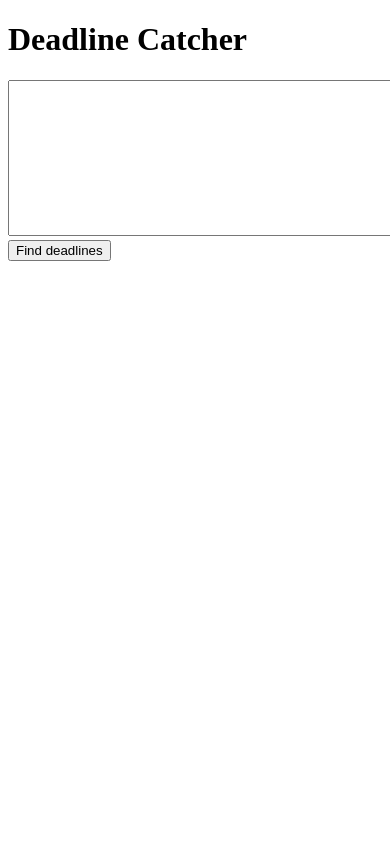
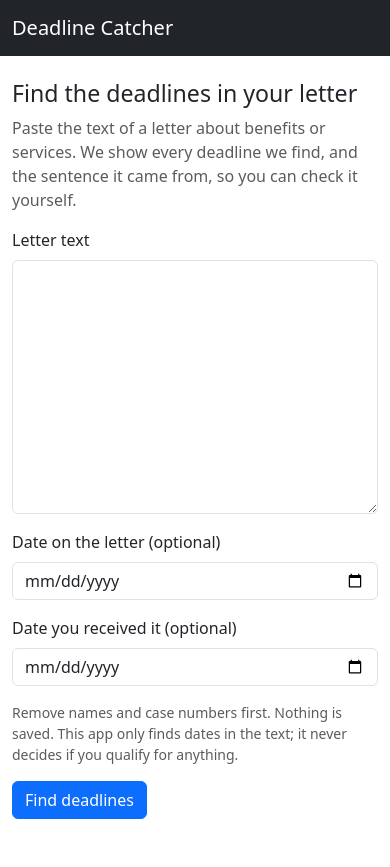
Before and after one commit to mm-tab/DeadlineCatcher, a Flask app: page / in a window 390 px wide; the page is wider, and only the part inside the window is pictured. Before the commit the page ends 261 px from the top of that part, so only its background shows below. Run offline with Flask 3, Linux system fonts and the light colour scheme.

Commit message:
Day 9: web pages and labels

```diff
--- a/app.py
+++ b/app.py
@@ -1,11 +1,64 @@
+from datetime import date
+
 from flask import Flask, render_template, request
+
+from extractor import analyze
 
 app = Flask(__name__)
 
-@app.route("/", methods=["GET", "POST"])
+MAX_LETTER_CHARS = 20000
+
+
+def parse_optional_date(text):
+    """'2026-10-01' -> date(2026, 10, 1). Empty or invalid text -> None."""
+    try:
+        return date.fromisoformat((text or "").strip())
+    except ValueError:
+        return None
+
+
+def split_around(evidence, matched):
+    """Cut the evidence sentence into (before, matched words, after) so the
+    matched words can be highlighted. Ignores upper/lower case."""
+    index = evidence.lower().find(matched.lower())
+    if index == -1:
+        return (evidence, "", "")
+    end = index + len(matched)
+    return (evidence[:index], evidence[index:end], evidence[end:])
+
+
+@app.template_filter("nice_date")
+def nice_date(d):
+    """date(2026, 11, 15) -> 'Sunday, November 15, 2026' (no leading zero on the day)"""
+    return f"{d.strftime('%A, %B')} {d.day}, {d.year}"
+
+
+@app.route("/")
 def home():
-    message = None
-    if request.method == "POST":
-        letter = request.form.get("letter", "")
-        message = f"You pasted {len(letter)} characters."
-    return render_template("index.html", message=message)
+    return render_template("index.html")
+
+
+@app.route("/analyze", methods=["POST"])
+def analyze_letter():
+    letter = request.form.get("letter", "").strip()
+    if not letter:
+        return render_template("index.html", error="Please paste some letter text first."), 400
+    letter = letter[:MAX_LETTER_CHARS]
+
+    notice_date = parse_optional_date(request.form.get("notice_date"))
+    received_date = parse_optional_date(request.form.get("received_date"))
+    findings = analyze(letter, notice_date=notice_date, received_date=received_date)
+
+    rows = []
+    for f in findings:
+        before, match, after = split_around(f.evidence, f.matched)
+        rows.append({"f": f, "before": before, "match": match, "after": after})
+
+    return render_template(
+        "results.html",
+        rows=rows,
+        letter=letter,
+        needs={f.needs for f in findings if f.needs},
+        notice_date=notice_date.isoformat() if notice_date else "",
+        received_date=received_date.isoformat() if received_date else "",
+    )
--- a/extractor.py
+++ b/extractor.py
@@ -278,3 +278,14 @@ def detect_anchor(sentence):
     if NOTICE_WORDS.search(sentence):
         return ("notice", True)
     return ("notice", False)
+
+def pick_label(sentence):
+    """Return "appeal", "pay", "respond" or "deadline". The order of the checks matters."""
+    s = sentence.lower()
+    if "appeal" in s or "hearing" in s:
+        return "appeal"
+    if re.search(r"\bpay(ment|ments)?\b", s):
+        return "pay"
+    if re.search(r"\b(respond|return|submit|send)\b", s):
+        return "respond"
+    return "deadline"
--- /dev/null
+++ b/templates/base.html
@@ -0,0 +1,19 @@
+<!doctype html>
+<html lang="en">
+<head>
+  <meta charset="utf-8">
+  <meta name="viewport" content="width=device-width, initial-scale=1">
+  <title>Deadline Catcher</title>
+  <link rel="stylesheet" href="https://cdn.jsdelivr.net/npm/bootstrap@5.3.3/dist/css/bootstrap.min.css">
+</head>
+<body>
+  <nav class="navbar navbar-dark bg-dark mb-4">
+    <div class="container">
+      <a class="navbar-brand" href="/">Deadline Catcher</a>
+    </div>
+  </nav>
+  <main class="container pb-5">
+    {% block content %}{% endblock %}
+  </main>
+</body>
+</html>
--- a/templates/index.html
+++ b/templates/index.html
@@ -1,17 +1,36 @@
-<!doctype html>
-<html>
-  <head>
-    <meta charset="utf-8">
-    <title>Deadline Catcher</title>
-  </head>
-  <body>
-    <h1>Deadline Catcher</h1>
+{% extends "base.html" %}
+{% block content %}
+<h1 class="h3">Find the deadlines in your letter</h1>
+<p class="text-muted">
+  Paste the text of a letter about benefits or services. We show every deadline we
+  find, and the sentence it came from, so you can check it yourself.
+</p>
 
-    <form method="post">
-      <textarea name="letter" rows="10" cols="50"></textarea>
-      <button type="submit">Find deadlines</button>
-    </form>
+{% if error %}
+<div class="alert alert-warning" role="alert">{{ error }}</div>
+{% endif %}
 
-    {% if message %}<p>{{ message }}</p>{% endif %}
-  </body>
-</html>
+<form action="/analyze" method="post">
+  <div class="mb-3">
+    <label for="letter" class="form-label">Letter text</label>
+    <textarea class="form-control" id="letter" name="letter" rows="10" required></textarea>
+  </div>
+
+  <div class="row g-3 mb-3">
+    <div class="col-sm-6">
+      <label for="notice_date" class="form-label">Date on the letter (optional)</label>
+      <input type="date" class="form-control" id="notice_date" name="notice_date">
+    </div>
+    <div class="col-sm-6">
+      <label for="received_date" class="form-label">Date you received it (optional)</label>
+      <input type="date" class="form-control" id="received_date" name="received_date">
+    </div>
+  </div>
+
+  <p class="small text-muted">
+    Remove names and case numbers first. Nothing is saved. This app only finds dates in
+    the text; it never decides if you qualify for anything.
+  </p>
+  <button type="submit" class="btn btn-primary">Find deadlines</button>
+</form>
+{% endblock %}
```
Also changed, not shown: templates/results.html (added, +38 -0 lines), tests/test_labels.py (added, +7 -0 lines), tests/test_web.py (added, +37 -0 lines), tests/test_relative.py (renamed from tests/test_relative .py).
